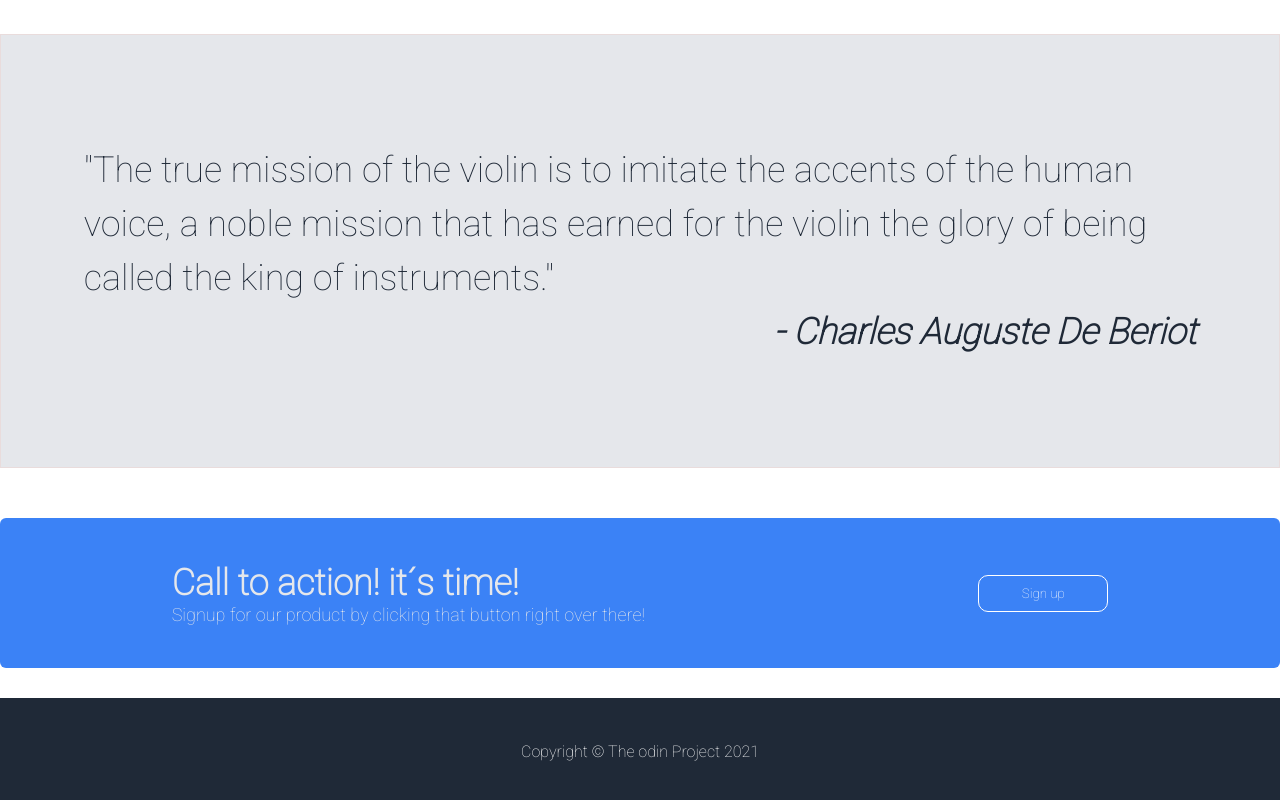
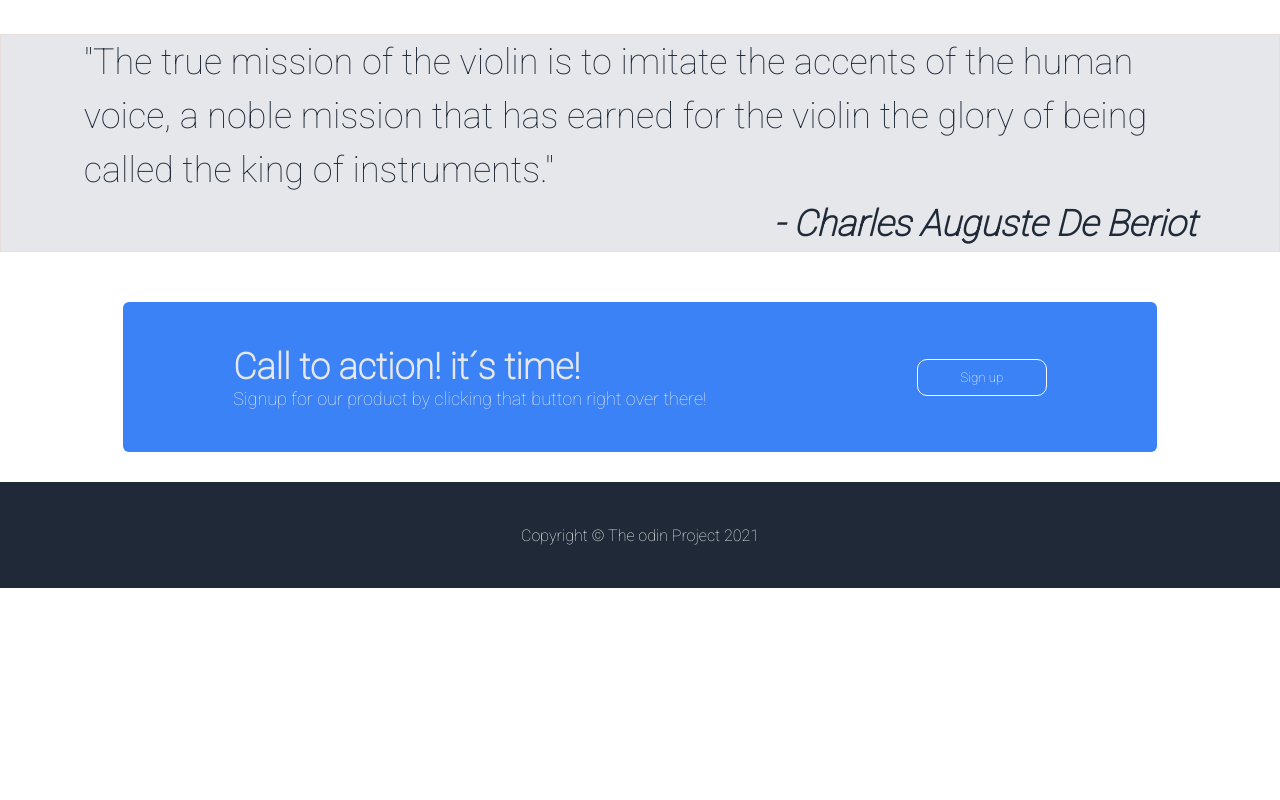
Before and after one commit to GeziaelThiagoPaes/Leading-Page, a plain HTML site: page index.html in a window 1280 px wide. Shown: the part 760-1560 px from the top of the page. After the commit the page ends 1348 px from the top, so only its background shows below. Drawn offline with Linux system fonts and the light colour scheme.

Commit message:
update css

```diff
--- a/style.scss
+++ b/style.scss
@@ -91,6 +91,7 @@ li,a{
     width: 26.5em;
     height: 300px;
     max-width: 100%;
+    position: relative;
 
 }
 .title2{
@@ -122,11 +123,11 @@ li,a{
     border-radius: 20px ;
     width: 165px;
     height: 168px;
+    max-width: 100%;
 }
 
 .inspiration{
-
-    height: 432px;
+    max-width: 100%;
     align-items: center;
     background-color: #e5e7eb;
     display: flex;
@@ -134,11 +135,12 @@ li,a{
     border: 1px solid rgb(233, 220, 220);
    padding-left: 5px;
    padding-right: 5px;
-   max-width: 100%;
+
 
 
 }
 .citacao{
+
     flex-grow: 0;
     flex-shrink: 1;
     flex-basis: 30.9em;
@@ -162,7 +164,7 @@ cite{
 
 .subs{
    background-color:#3b82f6; ;
-    width:auto;
+    width:80vw;
     height: 150px;
     margin-right: auto;
     margin-left: auto;
```
Also changed, not shown: style.css, 1 other file.
